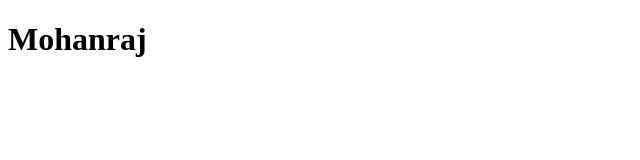
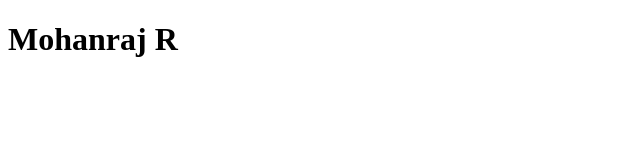
Before and after one commit to Mohanraj-0101/Practice, a plain HTML site: page index.html in a window 1280 px wide. Shown: the full height of the page, 0-640 px from the left. Drawn offline with Linux system fonts and the light colour scheme.

Commit message:
fix : Change the name

```diff
--- a/index.html
+++ b/index.html
@@ -7,6 +7,6 @@
 </head>
 
 <body>
-    <h1>Mohanraj</h1>
+    <h1>Mohanraj R</h1>
 </body>
 </html>
```
